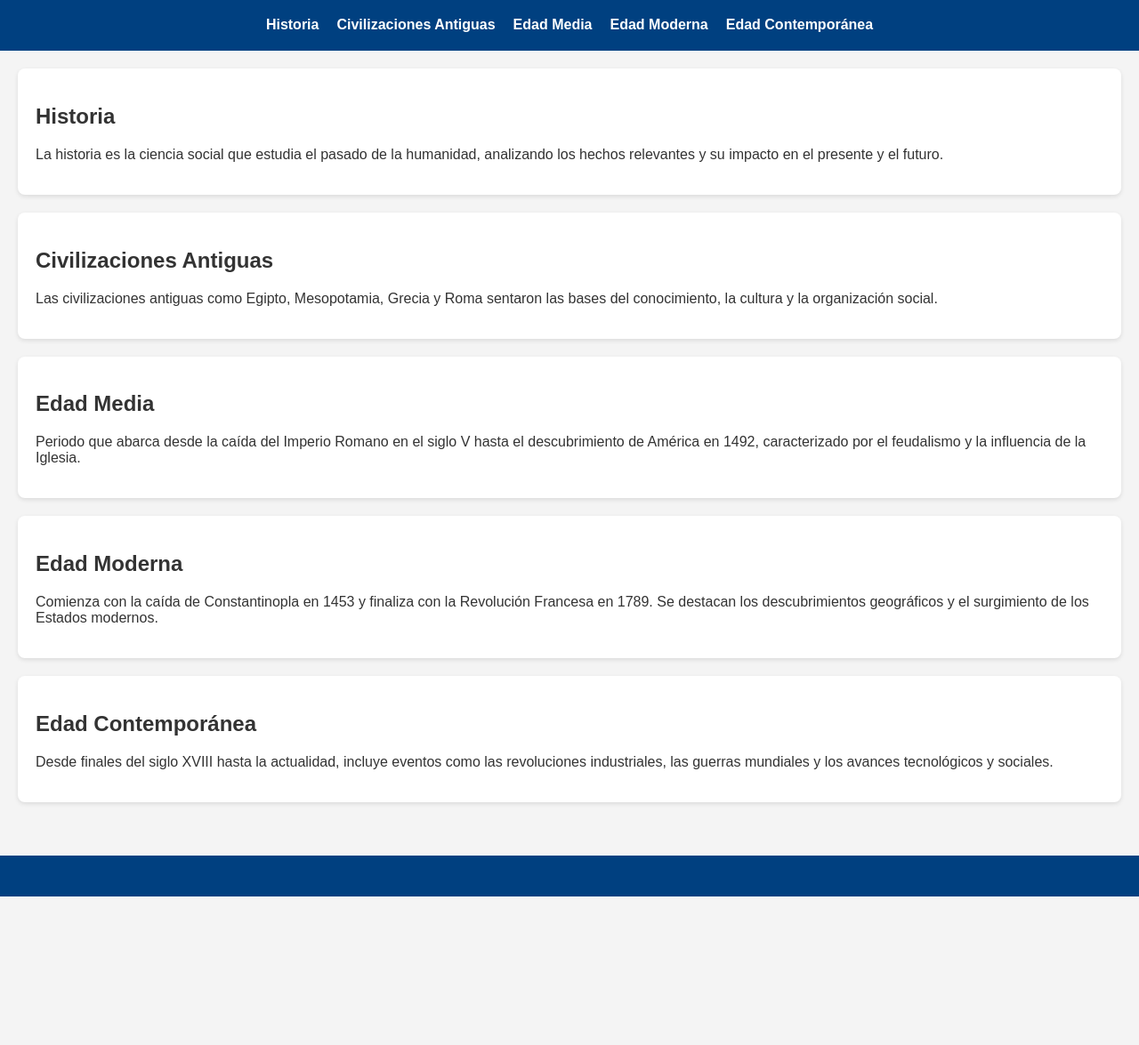
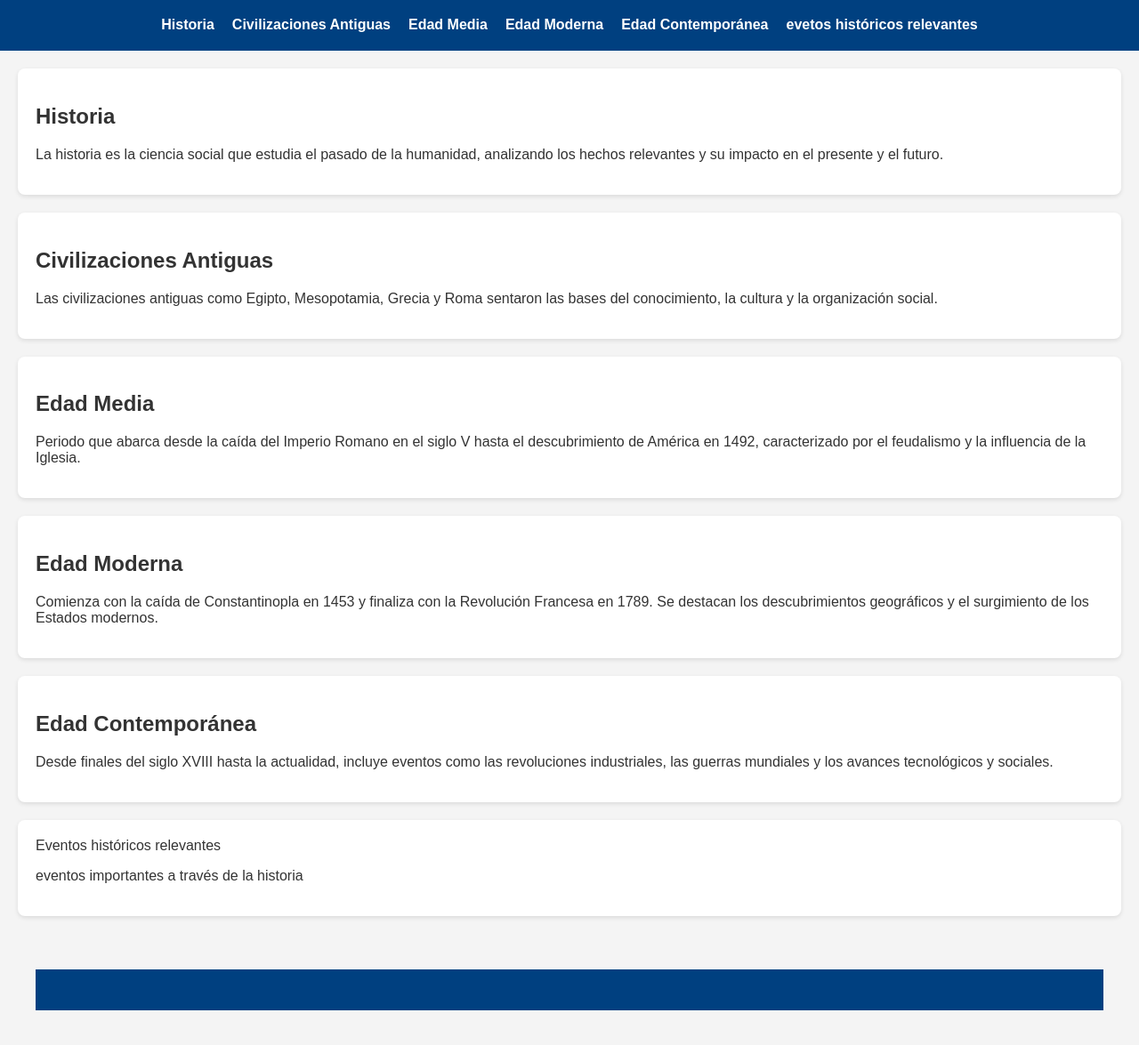
Before and after one commit to enzzo7770/proyecto-historia-, a plain HTML site: page index.html in a window 1280 px wide. Shown: the part 81-1256 px from the top of the page at 89% size. Before the commit the page ends 1089 px from the top, so only its background shows below. Drawn offline with Linux system fonts and the light colour scheme.

Commit message:
Add files via upload

```diff
--- a/index.html
+++ b/index.html
@@ -63,6 +63,7 @@
                 <li><a href="#edad-media">Edad Media</a></li>
                 <li><a href="#edad-moderna">Edad Moderna</a></li>
                 <li><a href="#edad-contemporanea">Edad Contemporánea</a></li>
+                <li><a href="Eventos históricos relevantes">evetos históricos relevantes</a></li>
             </ul>
         </nav>
     </header>
@@ -92,7 +93,13 @@
             <h2>Edad Contemporánea</h2>
             <p>Desde finales del siglo XVIII hasta la actualidad, incluye eventos como las revoluciones industriales, las guerras mundiales y los avances tecnológicos y sociales.</p>
         </section>
-    </main>
+
+        <section id="Eventos históricos relevantes>
+            <h2>Eventos históricos relevantes</h2>
+            <p>eventos importantes a través de la historia</p>
+        </section>
+
+    <main>
 
     <footer>
         <p></p>
```
